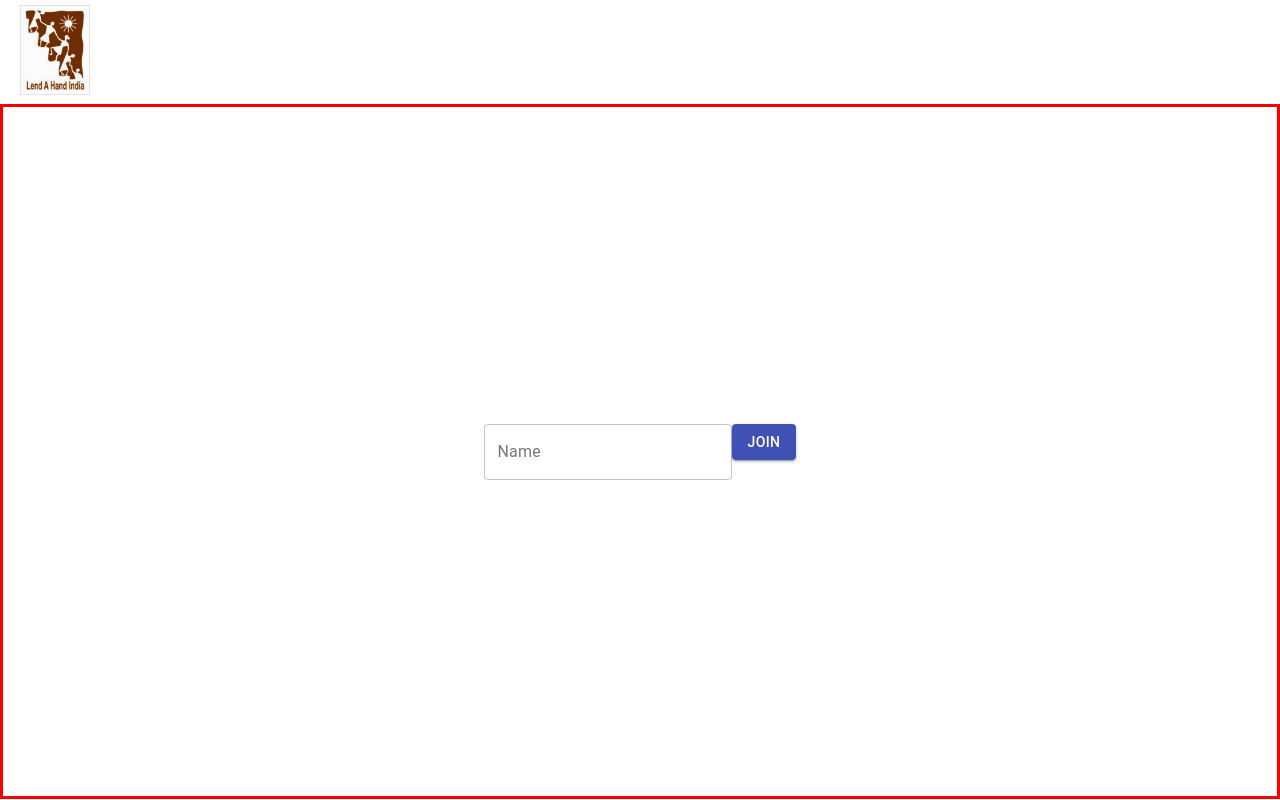
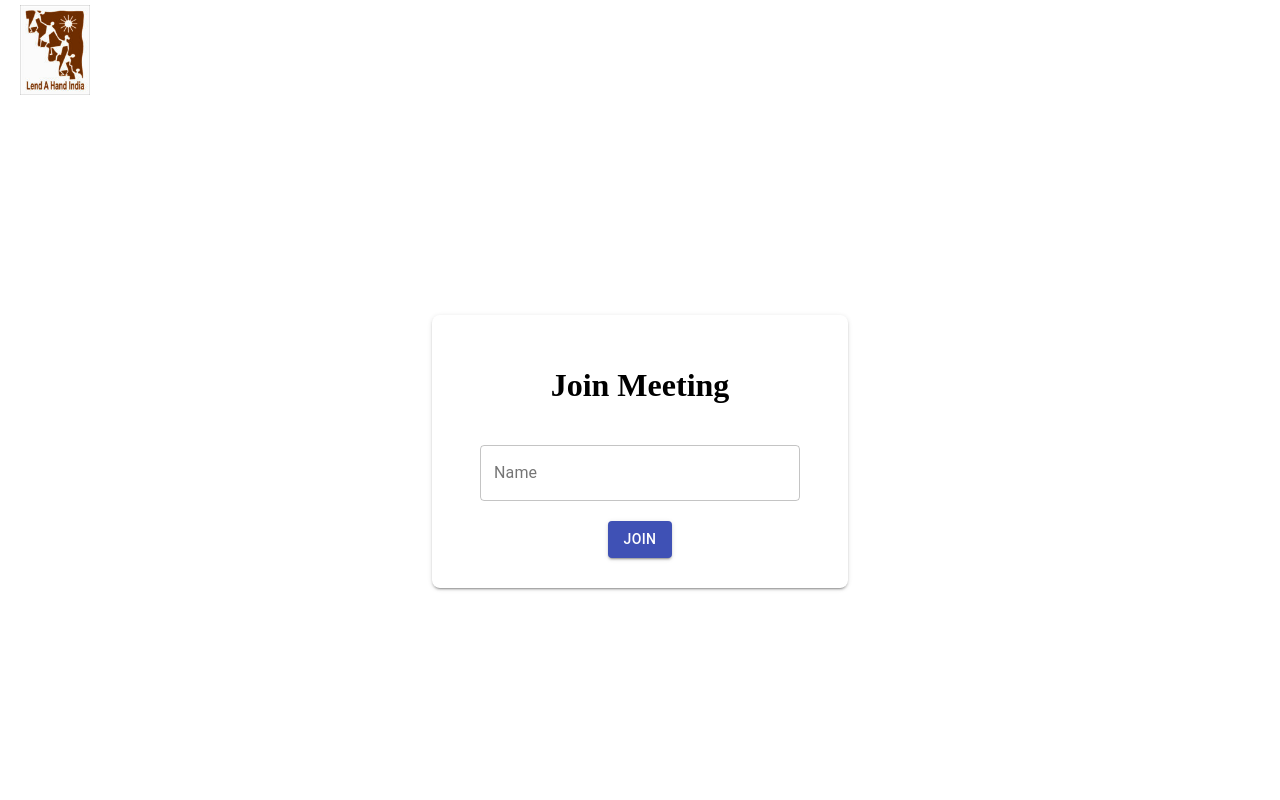
Before and after one commit to rithvik2607/ClassMate, a React (Create React App) app in the folder frontend/: page /meet/1 in a window 1280 px wide. Built offline with nearby package versions, Linux system fonts and the light colour scheme.

Commit message:
Meet Page Done

```diff
--- a/frontend/src/Component/MeetPage/MeetPage.jsx
+++ b/frontend/src/Component/MeetPage/MeetPage.jsx
@@ -1,13 +1,35 @@
-import React from "react";
+import React, { useState } from "react";
 import styles from "./MeetPage.module.css";
 import { TextField, Button } from "@material-ui/core";
+import { useAlert } from "react-alert";
+import { useRouteMatch } from "react-router-dom";
 
 function MeetPage() {
+  const notification = useAlert();
+  const [name, setName] = useState("");
+
+  const match = useRouteMatch("/meet/:id");
+
+  const handleJoinMeet = () => {
+    if (name === "")
+      notification.show("Name Cannot be blank", { type: "error" });
+    notification.show(match.params.id);
+    window.location.href = `https://us04web.zoom.us/j/${match.params.id}`;
+  };
+
   return (
     <div className={styles.container}>
-      <div>
-        <TextField id="outlined-basic" label="Name" variant="outlined" />
-        <Button variant="contained" color="primary">
+      <div className={styles.innerContainer}>
+        <h1>Join Meeting</h1>
+        <TextField
+          id="outlined-basic"
+          label="Name"
+          variant="outlined"
+          className={styles.field}
+          fullWidth
+          onChange={(e) => setName(e.target.value)}
+        />
+        <Button variant="contained" color="primary" onClick={handleJoinMeet}>
           Join
         </Button>
       </div>
--- a/frontend/src/Component/MeetPage/MeetPage.module.css
+++ b/frontend/src/Component/MeetPage/MeetPage.module.css
@@ -1,10 +1,39 @@
 .container {
   width: 100%;
   box-sizing: border-box;
-  border: 3px red solid;
   display: flex;
   flex-direction: column;
   justify-content: center;
   align-items: center;
   height: calc(100vh - var(--nav-height));
 }
+
+.innerContainer {
+  border-radius: 8px;
+  padding: 30px 48px;
+  box-shadow: 0 3px 1px -2px rgba(0, 0, 0, 0.2), 0 2px 2px 0 rgba(0, 0, 0, 0.14),
+    0 1px 5px 0 rgba(0, 0, 0, 0.12);
+  width: 25%;
+  display: flex;
+  flex-direction: column;
+  justify-content: center;
+  align-items: center;
+}
+
+.field {
+  margin: 20px !important;
+}
+
+@media only screen and (max-width: 1023px) {
+  .container {
+    height: max-content;
+    margin-top: 20px;
+    width: 100%;
+  }
+
+  .innerContainer {
+    padding: 30px 0;
+    width: 95%;
+    box-shadow: none;
+  }
+}
```
